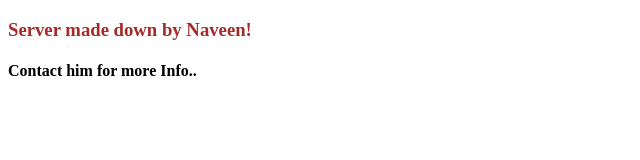
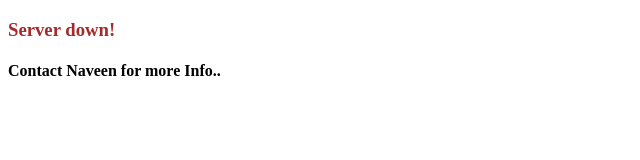
Before and after one commit to naveen1000/hbd, a plain HTML site: page bday2.html in a window 1280 px wide. Shown: the whole page, without its empty margins (0-640 px from the left). Drawn offline with Linux system fonts and the light colour scheme.

Commit message:
bday2 updated down

```diff
--- a/bday2.html
+++ b/bday2.html
@@ -6,6 +6,6 @@
 </div>
 </body>
 
-<h3 style = "color: brown;">Server made down by Naveen!</h3>
-<h4>Contact him for more Info..</h4>
+<h3 style = "color: brown;">Server down!</h3>
+<h4>Contact Naveen for more Info..</h4>
 </html>
```
